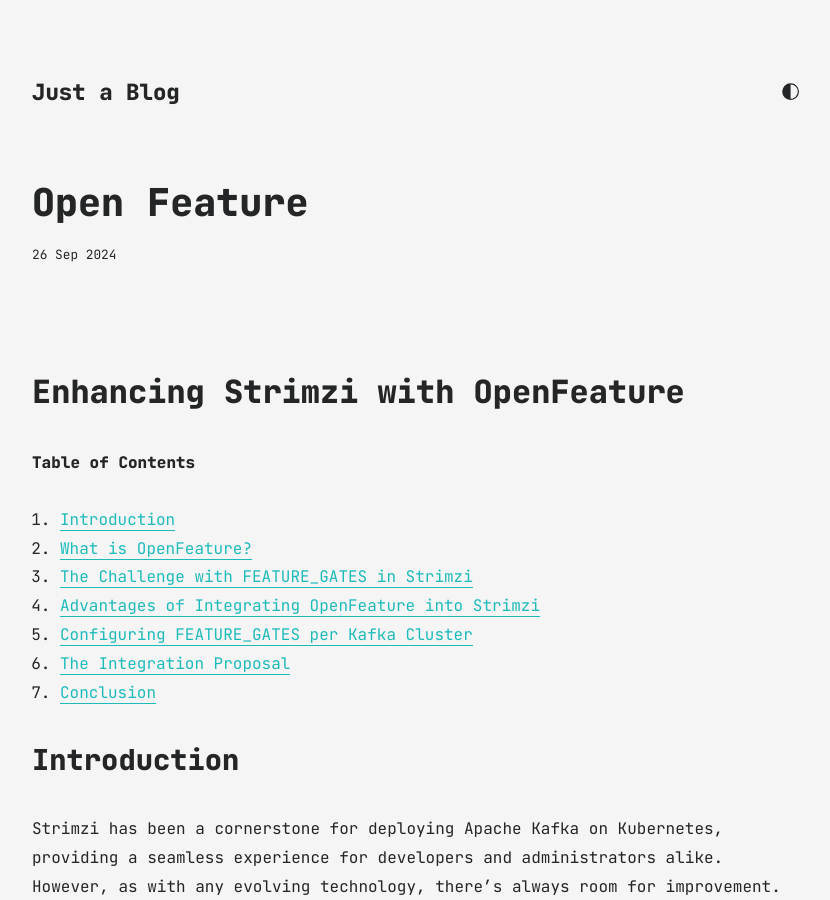
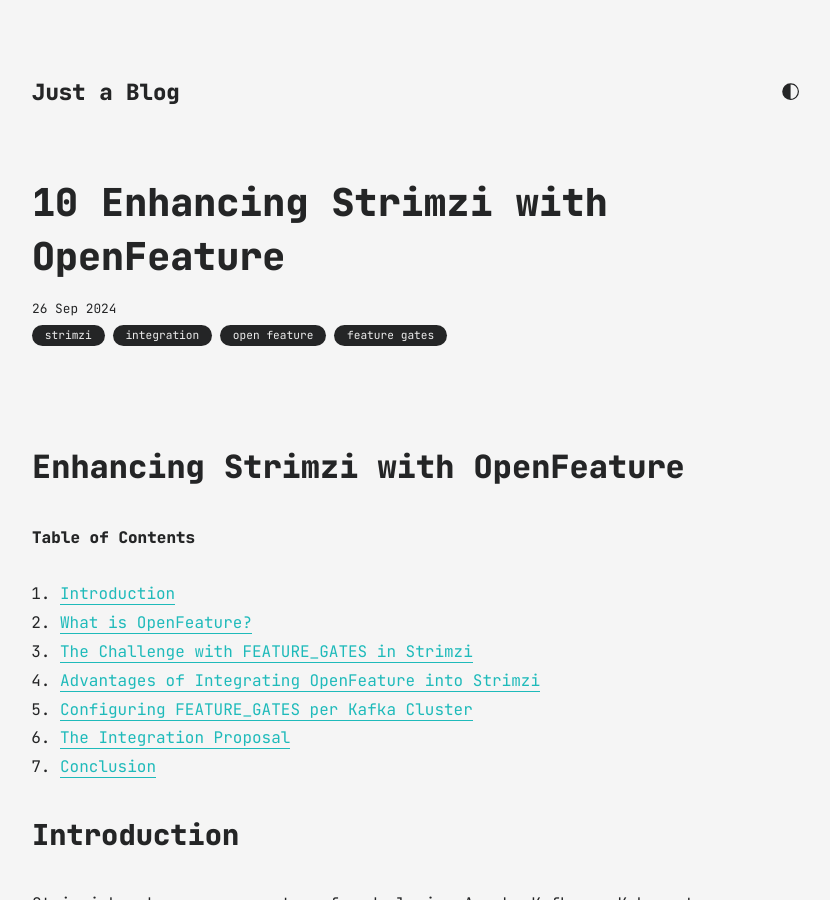
Before and after one commit to see-quick/see-quick.github.io, a Jekyll site: the page built from all_collections/_posts/2024-09-26-open-feature.md, in a window 1280 px wide and 900 px high. Shown: the whole window, without its empty margins (224-1054 px from the left). Built offline with Jekyll 4.4.1, drawn with Linux system fonts in a browser that asks for light colours.

Commit message:
add labels
Signed-off-by: see-quick <maros.orsak159@gmail.com>

```diff
--- a/all_collections/_posts/2024-09-26-open-feature.md
+++ b/all_collections/_posts/2024-09-26-open-feature.md
@@ -1,3 +1,10 @@
+---
+layout: post
+title: "10 Enhancing Strimzi with OpenFeature"
+date: 2024-09-26
+categories: ["strimzi", "integration", "open feature", "feature gates"]
+---
+
 # Enhancing Strimzi with OpenFeature
 
 **Table of Contents**
```
